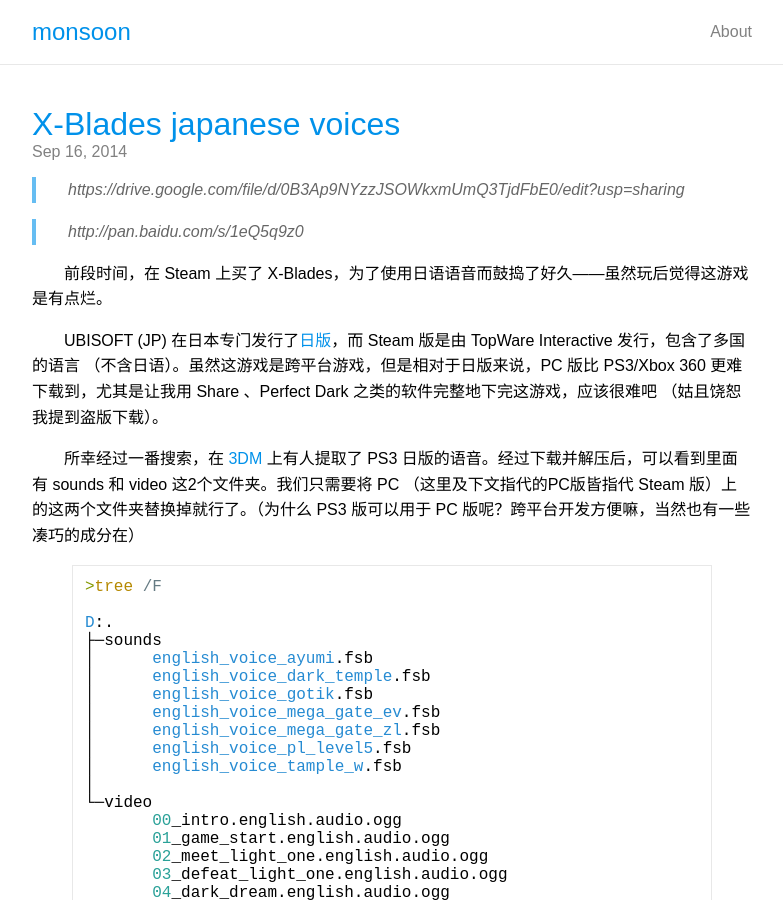
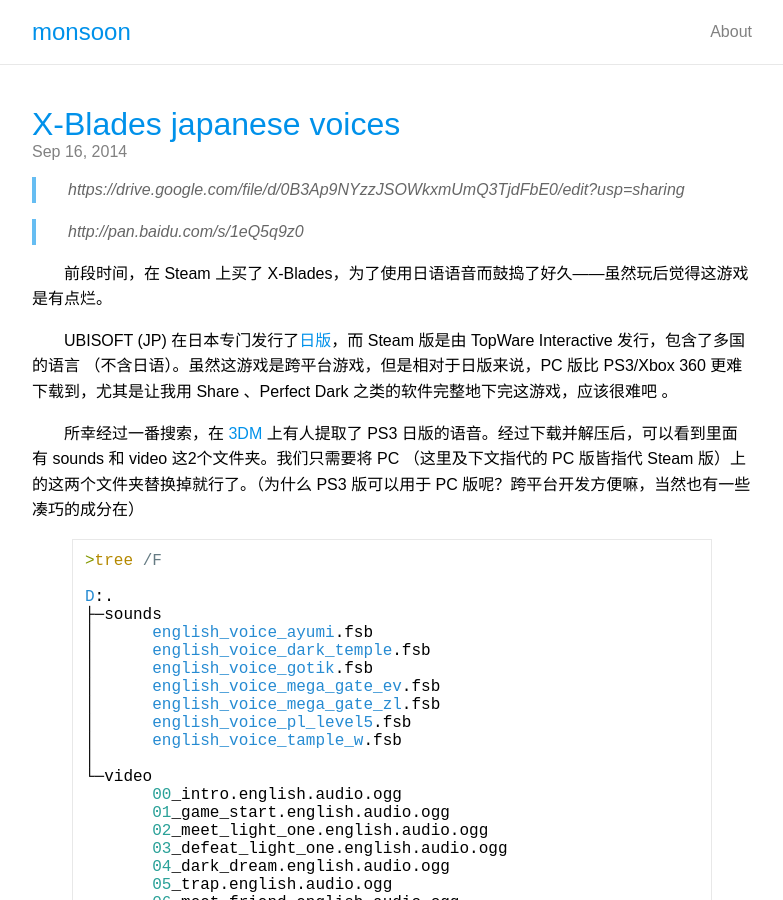
Before and after one commit to youxiaojie/floating-cat.github.io, a Jekyll site: the page built from _posts/2014-09-16-x-blades-japanese-voices.md, in a window 1280 px wide and 900 px high. Shown: the whole window, without its empty margins (248-1031 px from the left). Built offline with Jekyll 4.4.1, drawn with Linux system fonts in a browser that asks for light colours; comment, search, counter and statistics services are not loaded.

Commit message:
Edit post x-blades-japanese-voices

```diff
--- a/_posts/2014-09-16-x-blades-japanese-voices.md
+++ b/_posts/2014-09-16-x-blades-japanese-voices.md
@@ -13,9 +13,9 @@
 
 前段时间，在 Steam 上买了 X-Blades，为了使用日语语音而鼓捣了好久——虽然玩后觉得这游戏是有点烂。
 
-UBISOFT (JP) 在日本专门发行了[日版](http://www.ubisoft.co.jp/xblades/)，而 Steam 版是由 TopWare Interactive 发行，包含了多国的语言 （不含日语）。虽然这游戏是跨平台游戏，但是相对于日版来说，PC 版比 PS3/Xbox 360 更难下载到，尤其是让我用 Share 、Perfect Dark 之类的软件完整地下完这游戏，应该很难吧 （姑且饶恕我提到盗版下载）。
+UBISOFT (JP) 在日本专门发行了[日版](http://www.ubisoft.co.jp/xblades/)，而 Steam 版是由 TopWare Interactive 发行，包含了多国的语言 （不含日语）。虽然这游戏是跨平台游戏，但是相对于日版来说，PC 版比 PS3/Xbox 360 更难下载到，尤其是让我用 Share 、Perfect Dark 之类的软件完整地下完这游戏，应该很难吧 。
 
-所幸经过一番搜索，在 [3DM](http://bbs.3dmgame.com/thread-3034762-1-1.html) 上有人提取了 PS3 日版的语音。经过下载并解压后，可以看到里面有 sounds 和 video 这2个文件夹。我们只需要将 PC （这里及下文指代的PC版皆指代 Steam 版）上的这两个文件夹替换掉就行了。（为什么 PS3 版可以用于 PC 版呢？跨平台开发方便嘛，当然也有一些凑巧的成分在）
+所幸经过一番搜索，在 [3DM](http://bbs.3dmgame.com/thread-3034762-1-1.html) 上有人提取了 PS3 日版的语音。经过下载并解压后，可以看到里面有 sounds 和 video 这2个文件夹。我们只需要将 PC （这里及下文指代的 PC 版皆指代 Steam 版）上的这两个文件夹替换掉就行了。（为什么 PS3 版可以用于 PC 版呢？跨平台开发方便嘛，当然也有一些凑巧的成分在）
 
 {% highlight bat %}
 >tree /F
```
